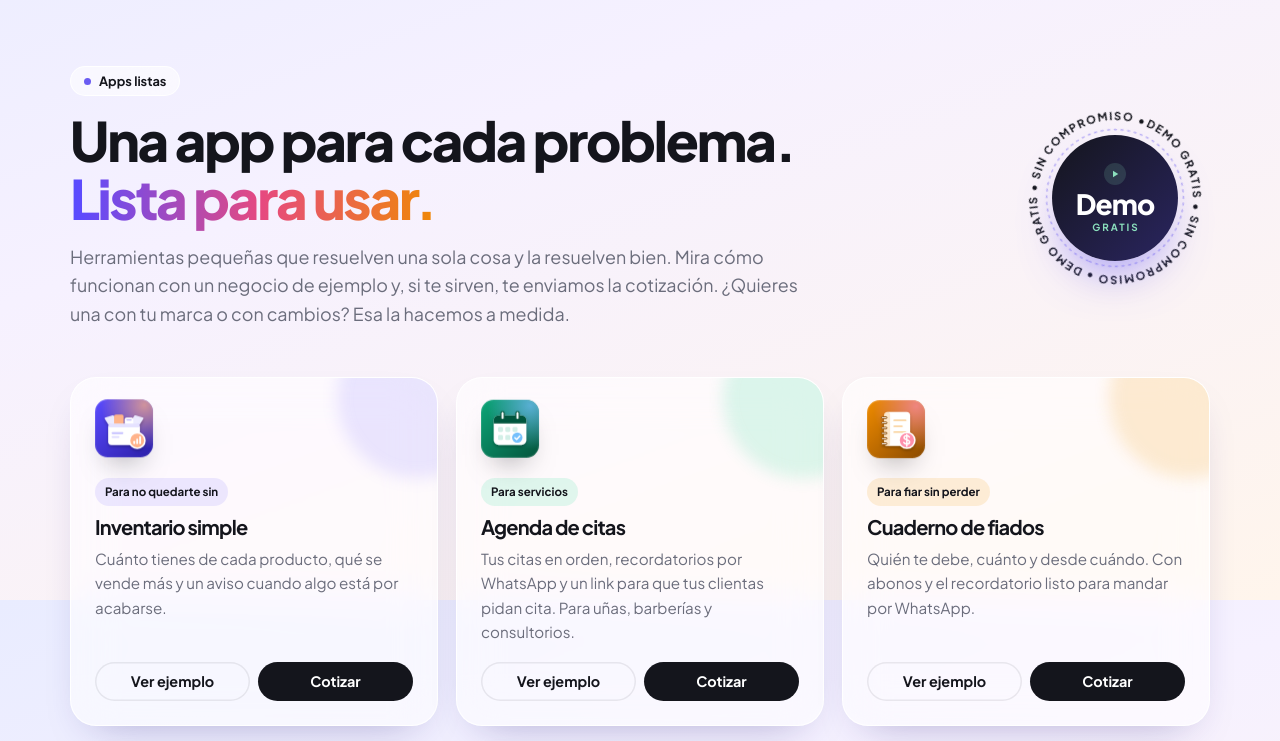
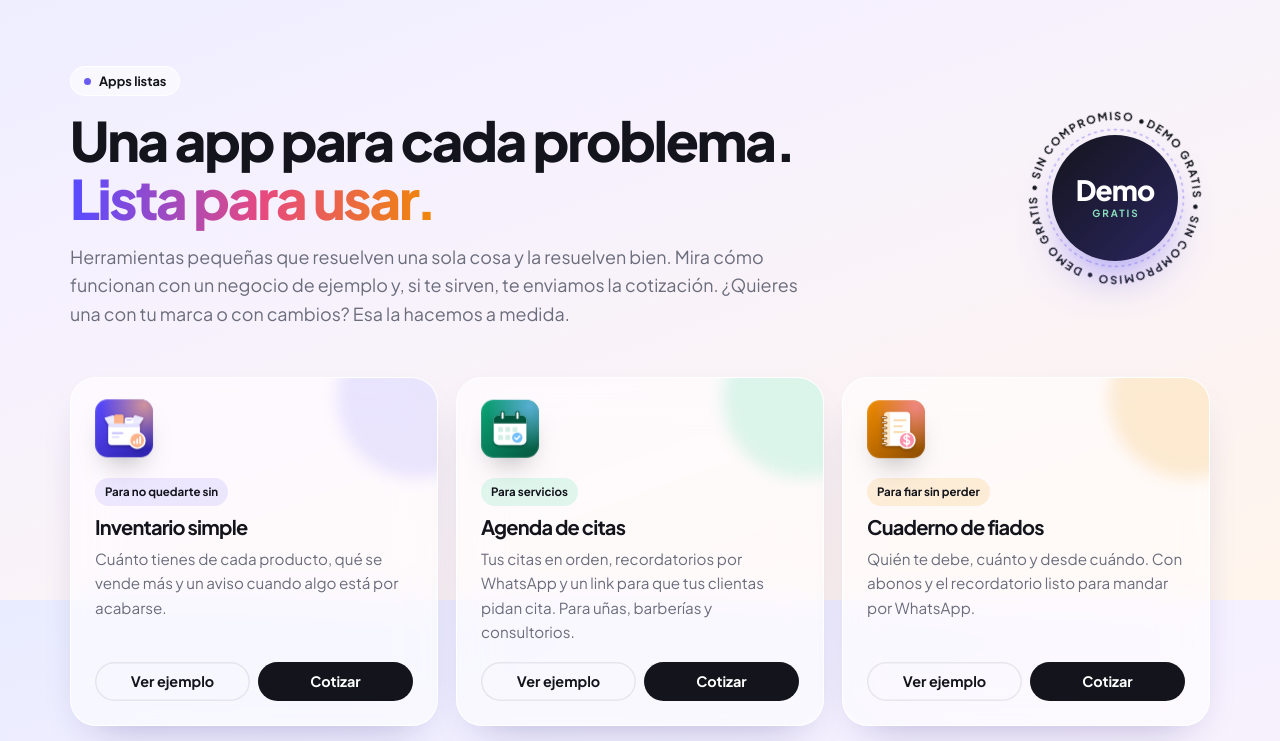
Before and after one commit to Orbe7Apps/orbe-apps, a plain HTML site: page index.html in a window 1280 px wide. Shown: the part 3400-4141 px from the top of the page. Drawn offline with nearby package versions, Linux system fonts and the light colour scheme; animation ran at ten frames a second.

Commit message:
Sello: sin el ícono de reproducir, «Demo gratis» centrado
Co-Authored-By: Claude Opus 5.5 <noreply@anthropic.com>
Claude-Session: https://claude.ai/code/session_01UJKThWLEJMYk1EX3qtWT1M

```diff
--- a/index.html
+++ b/index.html
@@ -635,7 +635,7 @@ footer .contactos { display: inline-flex; gap: 18px; flex-wrap: wrap; }
       </div>
       <div class="precio-sello rev" style="--d:.2s" aria-label="Demo gratis, sin compromiso">
         <svg viewBox="0 0 200 200" aria-hidden="true"><defs><path id="arcoSello" d="M100 100 m-82 0 a82 82 0 1 1 164 0 a82 82 0 1 1 -164 0"/></defs><circle class="sello-aro" cx="100" cy="100" r="72" fill="none" stroke-width="1.5" stroke-dasharray="2 5" stroke-linecap="round"/><text textLength="512" lengthAdjust="spacing"><textPath href="#arcoSello" textLength="512" lengthAdjust="spacing">DEMO GRATIS • SIN COMPROMISO • DEMO GRATIS • SIN COMPROMISO •</textPath></text></svg>
-        <span class="sello-centro"><svg class="sello-play" viewBox="0 0 24 24" width="18" height="18" aria-hidden="true"><path d="M8 5.5v13l10.5-6.5z" fill="currentColor"/></svg><b>Demo</b><small>gratis</small></span>
+        <span class="sello-centro"><b>Demo</b><small>gratis</small></span>
       </div>
     </div>
 
```
